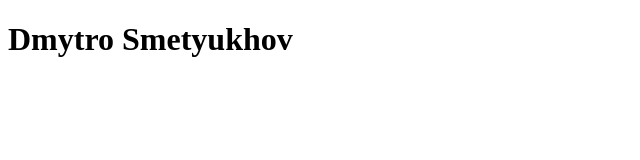
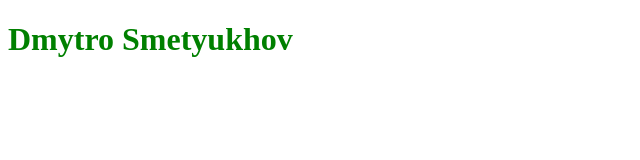
Before and after one commit to DmitrySmetyukhov/cyclic-test, a website: page public/index.html in a window 1280 px wide. Shown: the whole page, without its empty margins (0-640 px from the left). Drawn offline with Linux system fonts and the light colour scheme.

Commit message:
Change 1

```diff
--- a/public/index.html
+++ b/public/index.html
@@ -6,6 +6,6 @@
     <title>Cyclic test</title>
 </head>
 <body>
-    <h1>Dmytro Smetyukhov</h1>
+    <h1 style="color:green">Dmytro Smetyukhov</h1>
 </body>
 </html>
```
